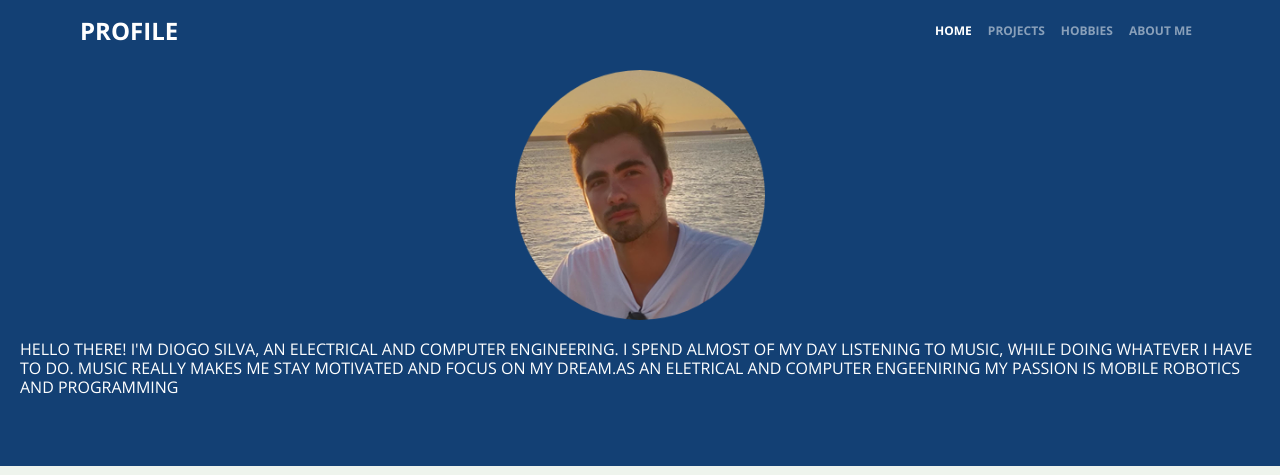
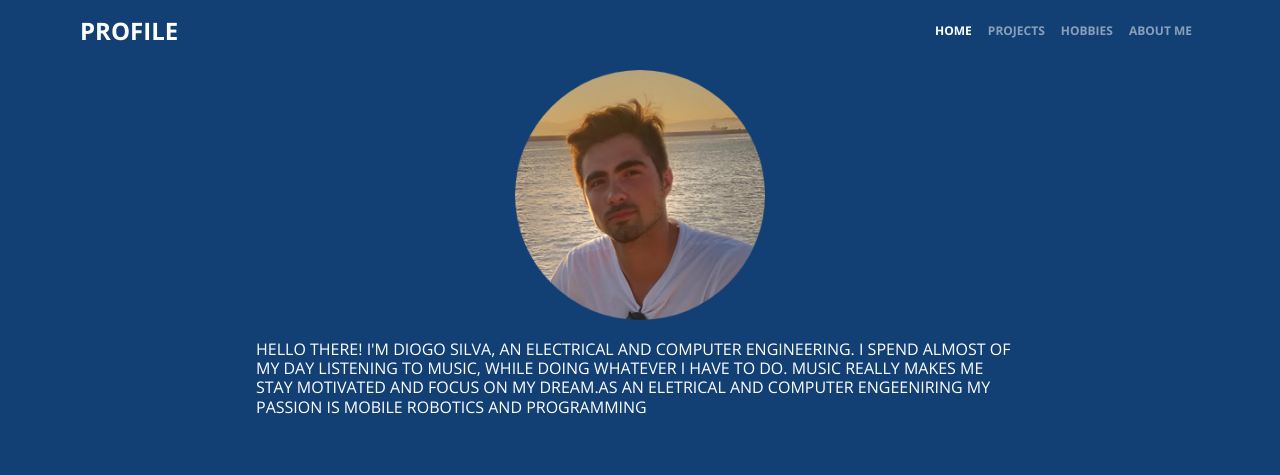
Before and after one commit to DiogoBranda/DiogoBranda.github.io, a plain HTML site: page index.html in a window 1280 px wide. Shown: the top 475 px of the page. Drawn offline with nearby package versions, Linux system fonts and the light colour scheme.

Commit message:
versao beta para github

```diff
--- a/css/main.css
+++ b/css/main.css
@@ -57,8 +57,8 @@ a{
 .hero-text{
 	position: relative;
 	margin-top: 20px;
-	margin-left: 20px;
-	margin-right: 20px;
+	margin-left: 20%;
+	margin-right: 20%;
 	color: white;
 	font-size: 8px;
 
```
Also changed, not shown: index.html (+1 -1 lines).
